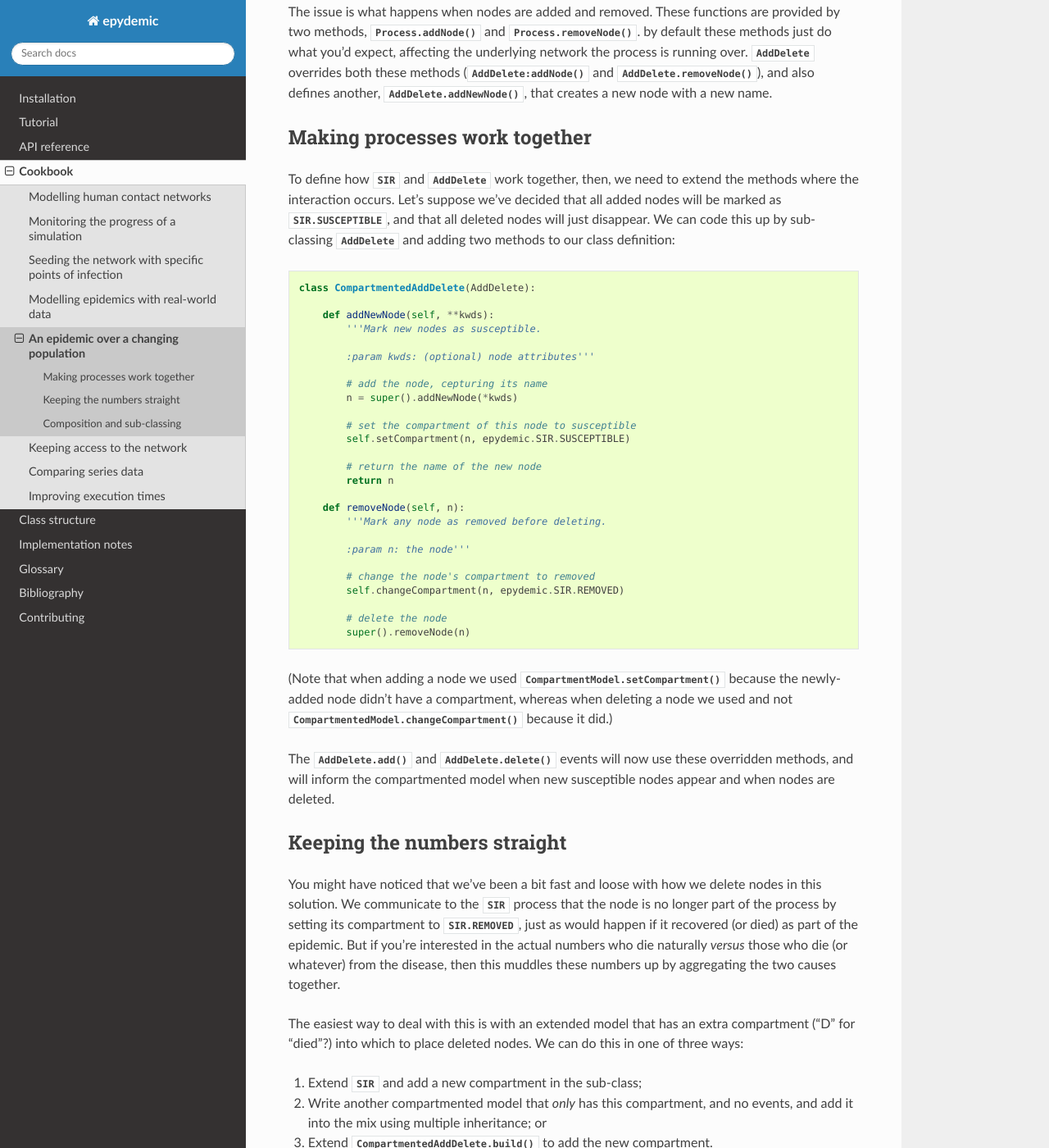
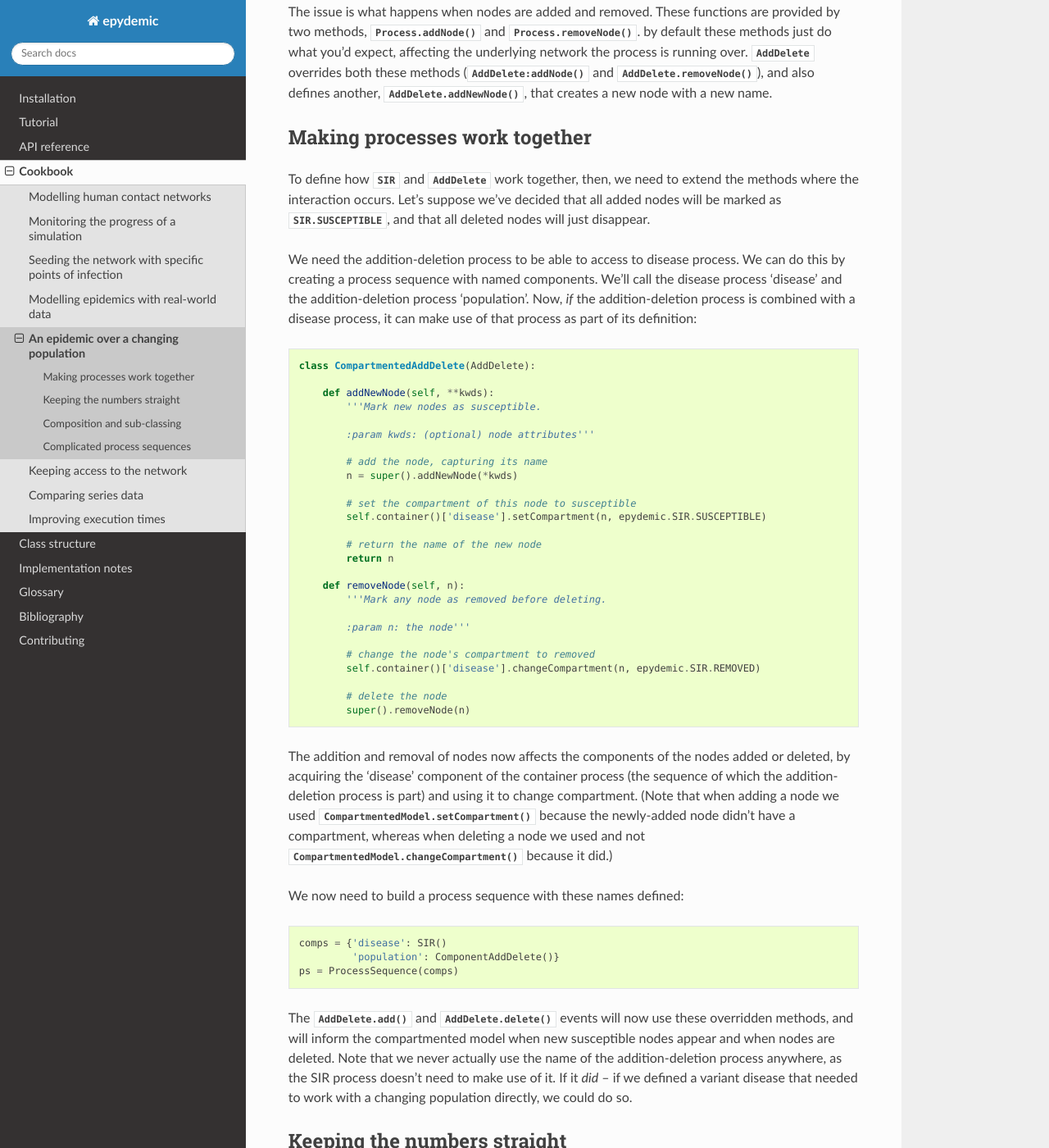
Before and after one commit to simoninireland/epydemic, a Sphinx documentation site: the page built from doc/cookbook/dynamic-population.rst, in a window 1280 px wide and 1400 px high, scrolled down 1024 px. Shown: the whole window at 82% size. Built offline with Sphinx 7.4.7 and the Read the Docs theme 2.0.0, drawn with Linux system fonts in a browser that asks for light colours; some of the changed text lies outside the part shown.

Commit message:
Changed to use named sub-processes

```diff
--- a/doc/cookbook/dynamic-population.rst
+++ b/doc/cookbook/dynamic-population.rst
@@ -22,7 +22,7 @@ model. We'd then have code that lools something like:
 
 .. code-block:: python
 
-    p = ProcessSequence([SIR(), AddDelete()])
+    ps = ProcessSequence([SIR(), AddDelete()])
 
 So far so good.
 
@@ -64,8 +64,14 @@ To define how :class:`SIR` and :class:`AddDelete` work together, then,
 we need to extend the methods where the interaction occurs. Let's
 suppose we've decided that all added nodes will be marked as
 :attr:`SIR.SUSCEPTIBLE`, and that all deleted nodes will just
-disappear. We can code this up by sub-classing :class:`AddDelete` and
-adding two methods to our class definition:
+disappear.
+
+We need the addition-deletion process to be able to access to disease
+process. We can do this by creating a process sequence with named
+components. We'll call the disease process 'disease' and the
+addition-deletion process 'population'. Now, *if* the
+addition-deletion process is combined with a disease process, it can
+make use of that process as part of its definition:
 
 .. code-block:: python
 
@@ -76,11 +82,11 @@ adding two methods to our class definition:
 
 	    :param kwds: (optional) node attributes'''
 
-	    # add the node, cepturing its name
+	    # add the node, capturing its name
 	    n = super().addNewNode(*kwds)
 
 	    # set the compartment of this node to susceptible
-	    self.setCompartment(n, epydemic.SIR.SUSCEPTIBLE)
+	    self.container()['disease'].setCompartment(n, epydemic.SIR.SUSCEPTIBLE)
 
 	    # return the name of the new node
 	    return n
@@ -91,18 +97,35 @@ adding two methods to our class definition:
 	    :param n: the node'''
 
 	    # change the node's compartment to removed
-	    self.changeCompartment(n, epydemic.SIR.REMOVED)
+	    self.container()['disease'].changeCompartment(n, epydemic.SIR.REMOVED)
 
 	    # delete the node
 	    super().removeNode(n)
 
-(Note that when adding a node we used :meth:`CompartmentModel.setCompartment` because
-the newly-added node didn't have a compartment, whereas when deleting a
-node we used and not :meth:`CompartmentedModel.changeCompartment` because it did.)
+The addition and removal of nodes now affects the components of the
+nodes added or deleted, by acquiring the 'disease' component of the
+container process (the sequence of which the addition-deletion process
+is part) and using it to change compartment. (Note that when adding a
+node we used :meth:`CompartmentedModel.setCompartment` because the
+newly-added node didn't have a compartment, whereas when deleting a
+node we used and not :meth:`CompartmentedModel.changeCompartment`
+because it did.)
+
+We now need to build a process sequence with these names defined:
+
+.. code-block:: python
+
+    comps = {'disease': SIR()
+	     'population': ComponentAddDelete()}
+    ps = ProcessSequence(comps)
 
 The :meth:`AddDelete.add` and :meth:`AddDelete.delete` events will now use these
 overridden methods, and will inform the compartmented model when new susceptible
-nodes appear and when nodes are deleted.
+nodes appear and when nodes are deleted. Note that we never actually
+use the name of the addition-deletion process anywhere, as the SIR
+process doesn't need to make use of it. If it *did* -- if we defined a
+variant disease that needed to work with a changing population
+directly, we could do so.
 
 
 Keeping the numbers straight
@@ -153,12 +176,12 @@ potentially be re-used. One could swqp-out :class:`SIR` and replace it
 with :class:`SEIR`, for example, without changing
 ``CompartmentedAddDelete``.
 
-If you're determined to avoid an extra class you can adopt a more
+(If you're determined to avoid an extra class you can adopt a more
 dynamic approach and "monkey-patch" the definitions of methods in
 *just the one instance* of :class:`AddDelete` that you're using. If
 you know how to do this, and are happy with the consequences, work
 away: if you *don't* know, our advice is not to find out as the
-resulting can of worms is enormous.
+resulting can of worms is enormous.)
 
 A third possible approach is to use multiple inheritance, and for
 example define a class that sub-classes *both* :class:`SIR` *and*
@@ -167,3 +190,14 @@ works well, but sacrifices quite a lot of control and opportunities
 for re-use. We no longer recommend using multiple inheritance in
 ``epydemic`` simulations: see :ref:`no-multiple-inheritance` for a
 discussion.
+
+
+Complicated process sequences
+-----------------------------
+
+If you find yourself using :class:`ProcessSequence` with named
+components frequently, it's probably worth sub-classing it to add code
+that builds the components with the right names, so that you know that
+they'll always be available. The resulting process is "just" a
+process, and can be combined with other processes (and indeed other
+process sequences) freely.
```
